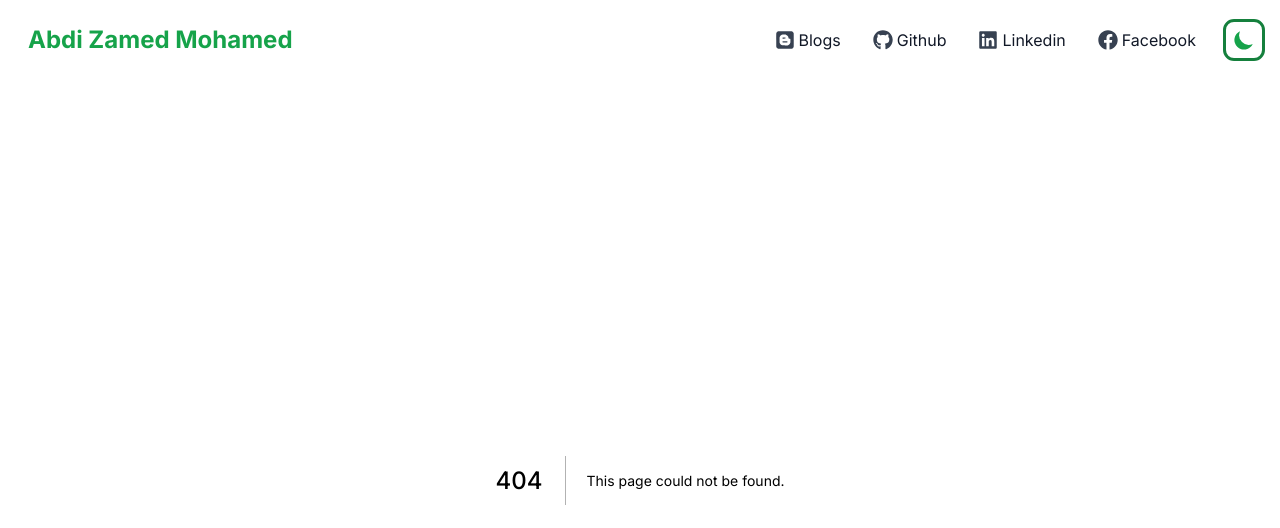
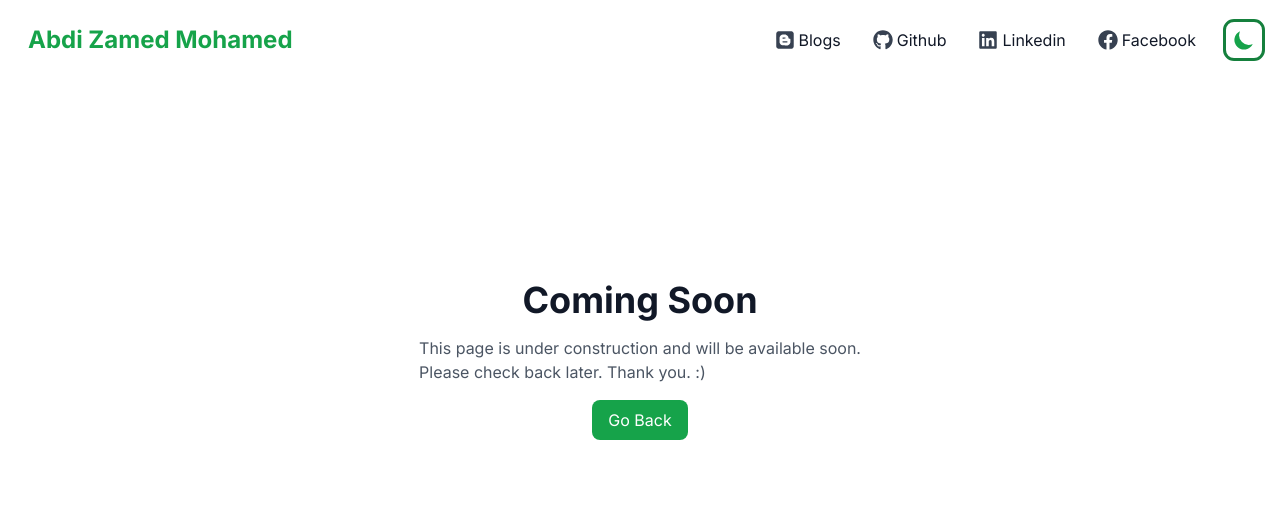
Before and after one commit to aaqyaar/abdizamed.dev, a Next.js app: page /blogs in a window 1280 px wide. Before the commit this address had no page. Shown: the top 528 px of the page. Built offline with nearby package versions, Linux system fonts and the light colour scheme.

Commit message:
Coming soon page added with blogs section

```diff
--- /dev/null
+++ b/app/blogs/page.tsx
@@ -0,0 +1,6 @@
+import { ComingSoon } from "components";
+import React from "react";
+
+export default function page() {
+  return <ComingSoon />;
+}
--- /dev/null
+++ b/components/ComingSoon.tsx
@@ -0,0 +1,23 @@
+import Link from "next/link";
+import React from "react";
+
+export default function ComingSoon() {
+  return (
+    <div className="flex h-[70vh] flex-col items-center justify-center">
+      <h1 className="text-4xl font-bold text-gray-900 dark:text-gray-100">
+        Coming Soon
+      </h1>
+      <p className="py-4 text-gray-600 dark:text-gray-400">
+        This page is under construction and will be available soon. <br />{" "}
+        Please check back later. Thank you. {":)"}
+      </p>
+
+      <Link
+        href="/"
+        className="rounded-lg bg-green-600 py-2 px-4 text-white hover:bg-green-500"
+      >
+        Go Back
+      </Link>
+    </div>
+  );
+}
--- a/components/index.ts
+++ b/components/index.ts
@@ -1,3 +1,4 @@
 export { default as Header } from "./Header";
 export { default as Footer } from "./Footer";
 export { default as Meta } from "./Meta";
+export { default as ComingSoon } from "./ComingSoon";
```
